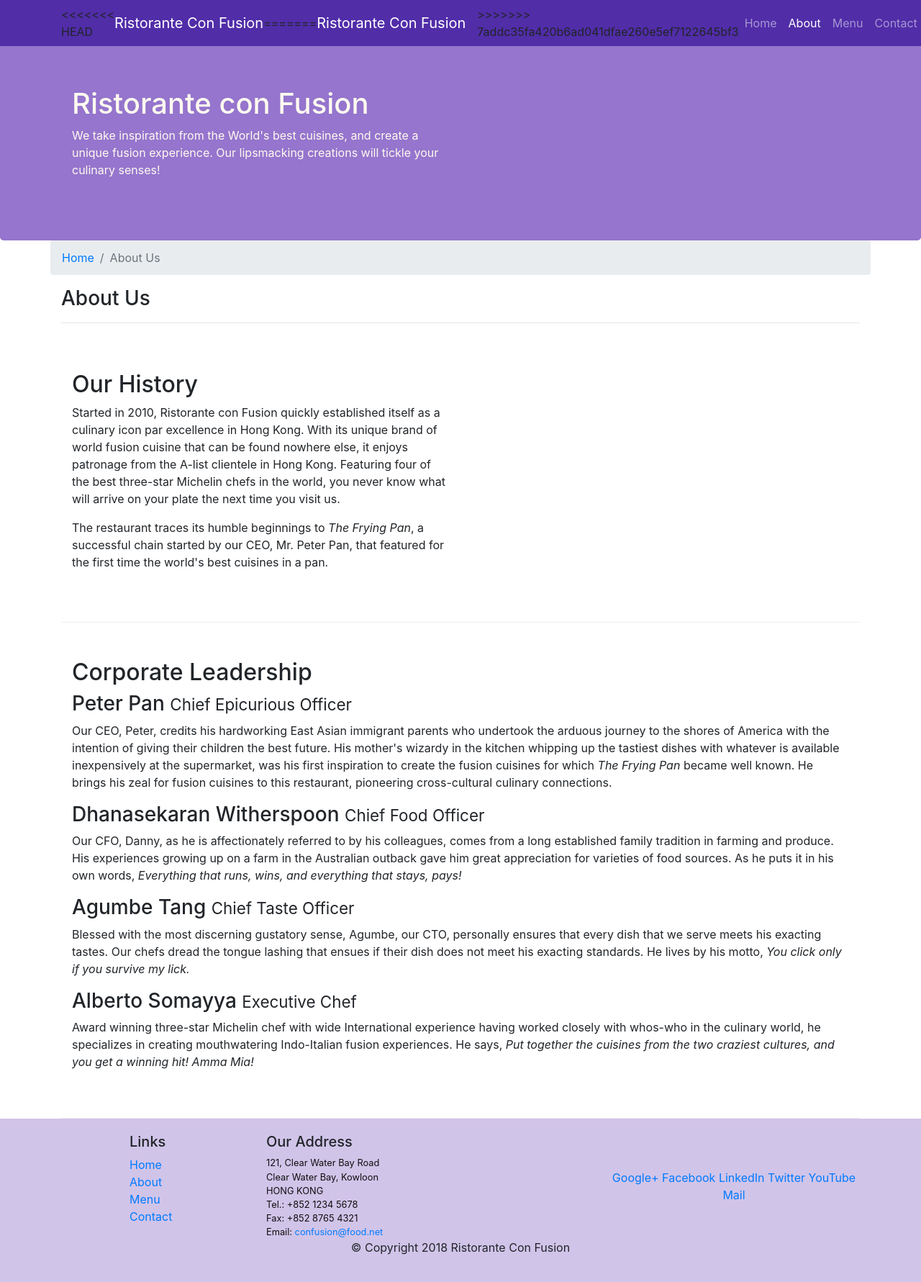
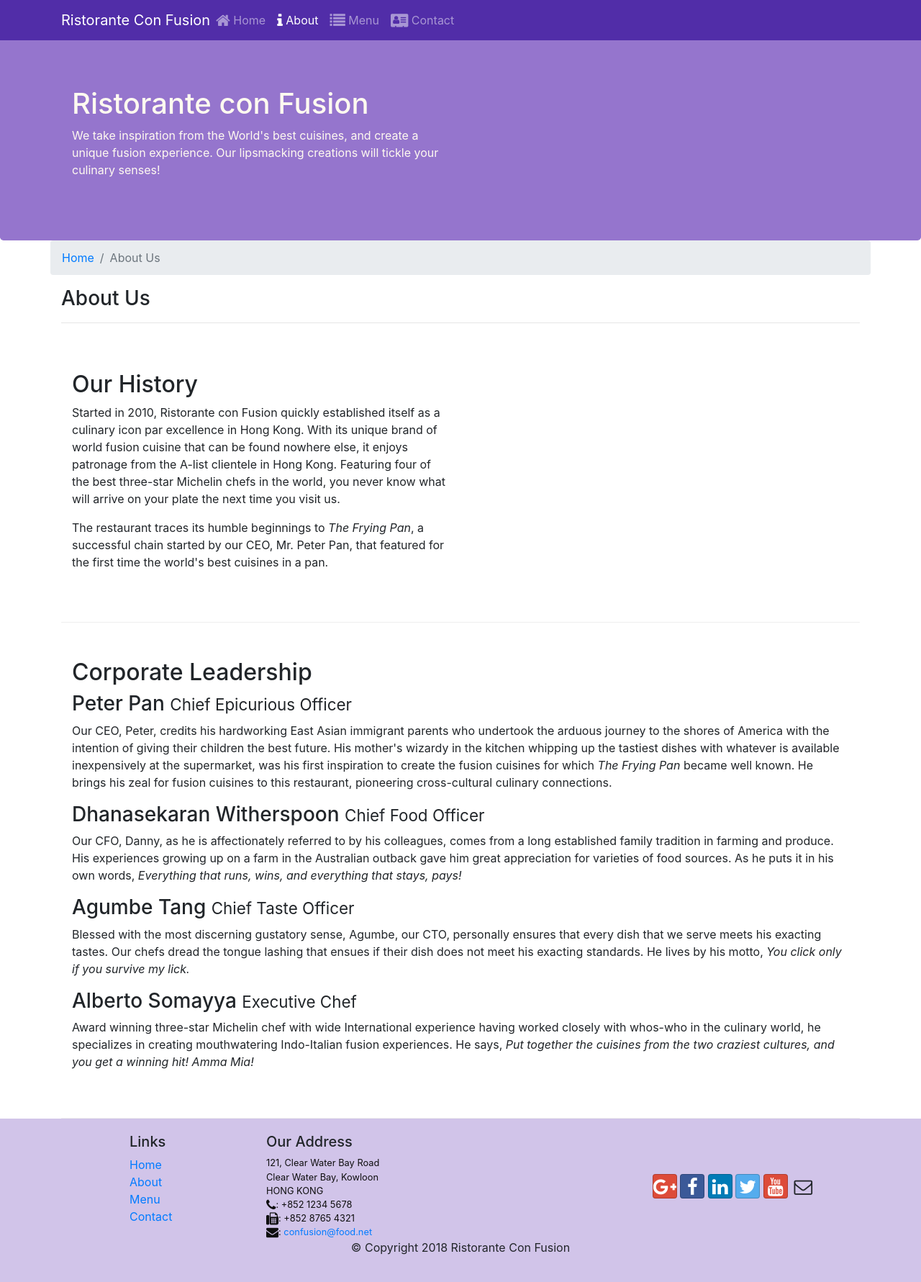
Before and after one commit to lpyvnytska/coursera_react, a website: page aboutus.html in a window 1280 px wide. Shown: the whole page at 72% size. Drawn offline with nearby package versions, Linux system fonts and the light colour scheme.

Commit message:
Icon Fonts

```diff
--- a/aboutus.html
+++ b/aboutus.html
@@ -9,6 +9,8 @@
 
     <!-- Bootstrap CSS -->
     <link rel="stylesheet" href="node_modules/bootstrap/dist/css/bootstrap.min.css">
+    <link rel="stylesheet" href="node_modules/font-awesome/css/font-awesome.min.css">
+    <link rel="stylesheet" href="node_modules/bootstrap-social/bootstrap-social.css">
     <link rel="stylesheet" href="css/style.css">
     <title>Ristorante Con Fusion: About Us</title>
 
@@ -20,17 +22,22 @@
             <button class="navbar-toggler" type="button" data-toggle="collapse" data-target="#Navbar">
                 <span class="navbar-toggler-icon"></span>
             </button>
-<<<<<<< HEAD
+
             <a class="navbar-brand mr-auto" href="#">Ristorante Con Fusion</a>
-=======
-            <a class="navbar-brand" href="#">Ristorante Con Fusion</a>
->>>>>>> 7addc35fa420b6ad041dfae260e5ef7122645bf3
             <div class="collapse navbar-collapse" id="Navbar">
                 <ul class="navbar-nav mr-auto">
-                    <li class="nav-item"><a class="nav-link" href="./index.html">Home</a></li>
-                    <li class="nav-item active"><a class="nav-link" href="#">About</a></li>
-                    <li class="nav-item"><a class="nav-link" href="#">Menu</a></li>
-                    <li class="nav-item"><a class="nav-link" href="#">Contact</a></li>
+                     <li class="nav-item">
+                        <a class="nav-link" href="./index.html"><span class="fa fa-home fa-lg"></span> Home</a>
+                    </li>
+                    <li class="nav-item active">
+                        <a class="nav-link" href="#"><span class="fa fa-info fa-lg"></span> About</a>
+                    </li>
+                    <li class="nav-item">
+                        <a class="nav-link" href="#"><span class="fa fa-list fa-lg"></span> Menu</a>
+                    </li>
+                    <li class="nav-item">
+                        <a class="nav-link" href="#"><span class="fa fa-address-card fa-lg"></span> Contact</a>
+                    </li>
                 </ul>
             </div>
         </div>
@@ -105,19 +112,20 @@
 		              121, Clear Water Bay Road<br>
 		              Clear Water Bay, Kowloon<br>
 		              HONG KONG<br>
-		              Tel.: +852 1234 5678<br>
-		              Fax: +852 8765 4321<br>
-		              Email: <a href="mailto:confusion@food.net">confusion@food.net</a>
+		              <i class="fa fa-phone fa-lg"></i>: +852 1234 5678<br>
+                      <i class="fa fa-fax fa-lg"></i>: +852 8765 4321<br>
+                      <i class="fa fa-envelope fa-lg"></i>:
+                      <a href="mailto:confusion@food.net">confusion@food.net</a>
 		           </address>
                 </div>
                 <div class="col-12 col-sm-4 align-self-center">
                     <div class="text-center">
-                        <a href="http://google.com/+">Google+</a>
-                        <a href="http://www.facebook.com/profile.php?id=">Facebook</a>
-                        <a href="http://www.linkedin.com/in/">LinkedIn</a>
-                        <a href="http://twitter.com/">Twitter</a>
-                        <a href="http://youtube.com/">YouTube</a>
-                        <a href="mailto:">Mail</a>
+                        <a class="btn btn-social-icon btn-google" href="http://google.com/+"><i class="fa fa-google-plus"></i></a>
+                        <a class="btn btn-social-icon btn-facebook" href="http://www.facebook.com/profile.php?id="><i class="fa fa-facebook"></i></a>
+                        <a class="btn btn-social-icon btn-linkedin" href="http://www.linkedin.com/in/"><i class="fa fa-linkedin"></i></a>
+                        <a class="btn btn-social-icon btn-twitter" href="http://twitter.com/"><i class="fa fa-twitter"></i></a>
+                        <a class="btn btn-social-icon btn-google" href="http://youtube.com/"><i class="fa fa-youtube"></i></a>
+                        <a class="btn btn-social-icon" href="mailto:"><i class="fa fa-envelope-o"></i></a>
                     </div>
                 </div>
            </div>
--- a/package.json
+++ b/package.json
@@ -15,6 +15,8 @@
   },
   "dependencies": {
     "bootstrap": "^4.4.1",
+    "bootstrap-social": "^5.1.1",
+    "font-awesome": "^4.7.0",
     "jquery": "^3.4.1",
     "popper.js": "^1.12.9"
   }
```
Also changed, not shown: index.html (+24 -13 lines).
